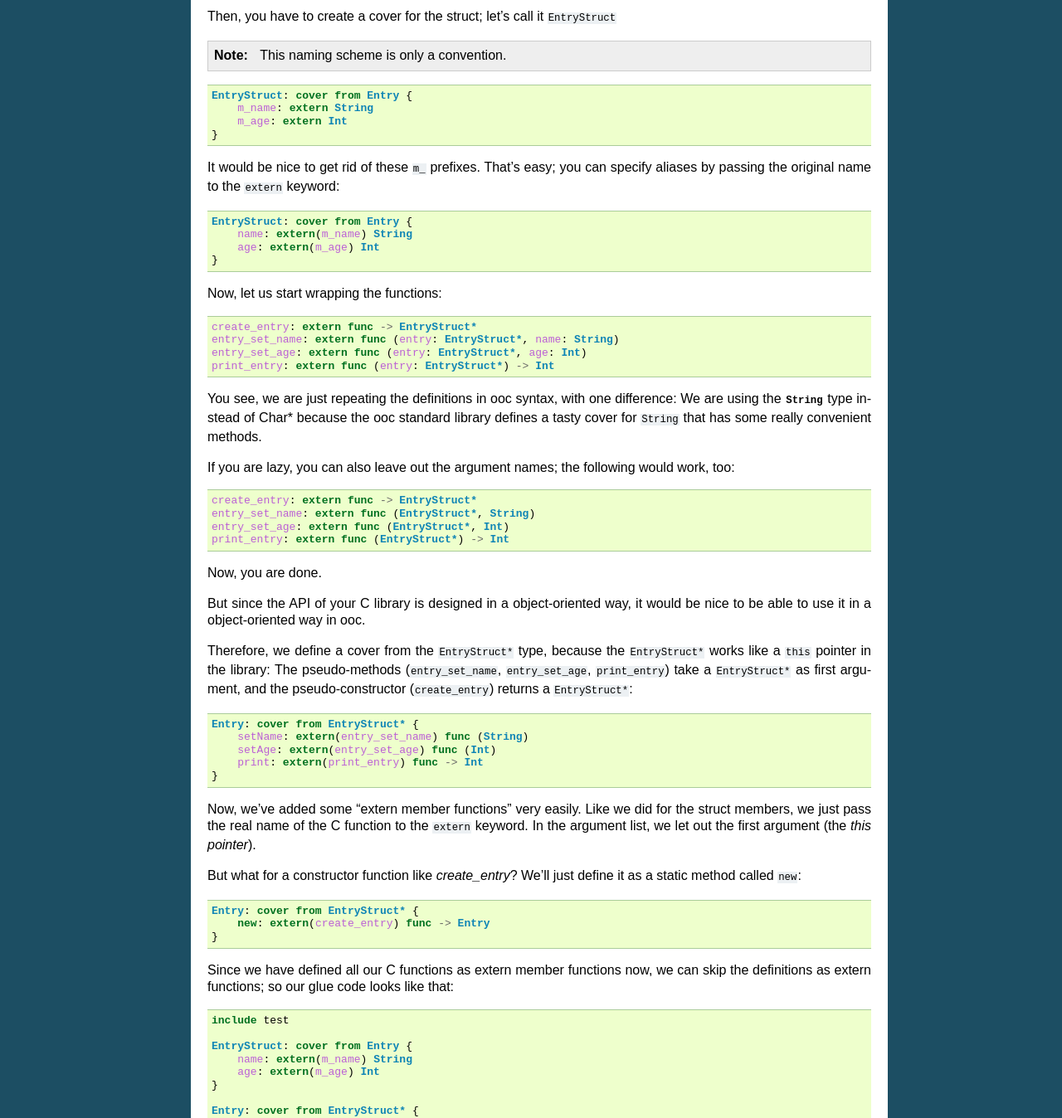
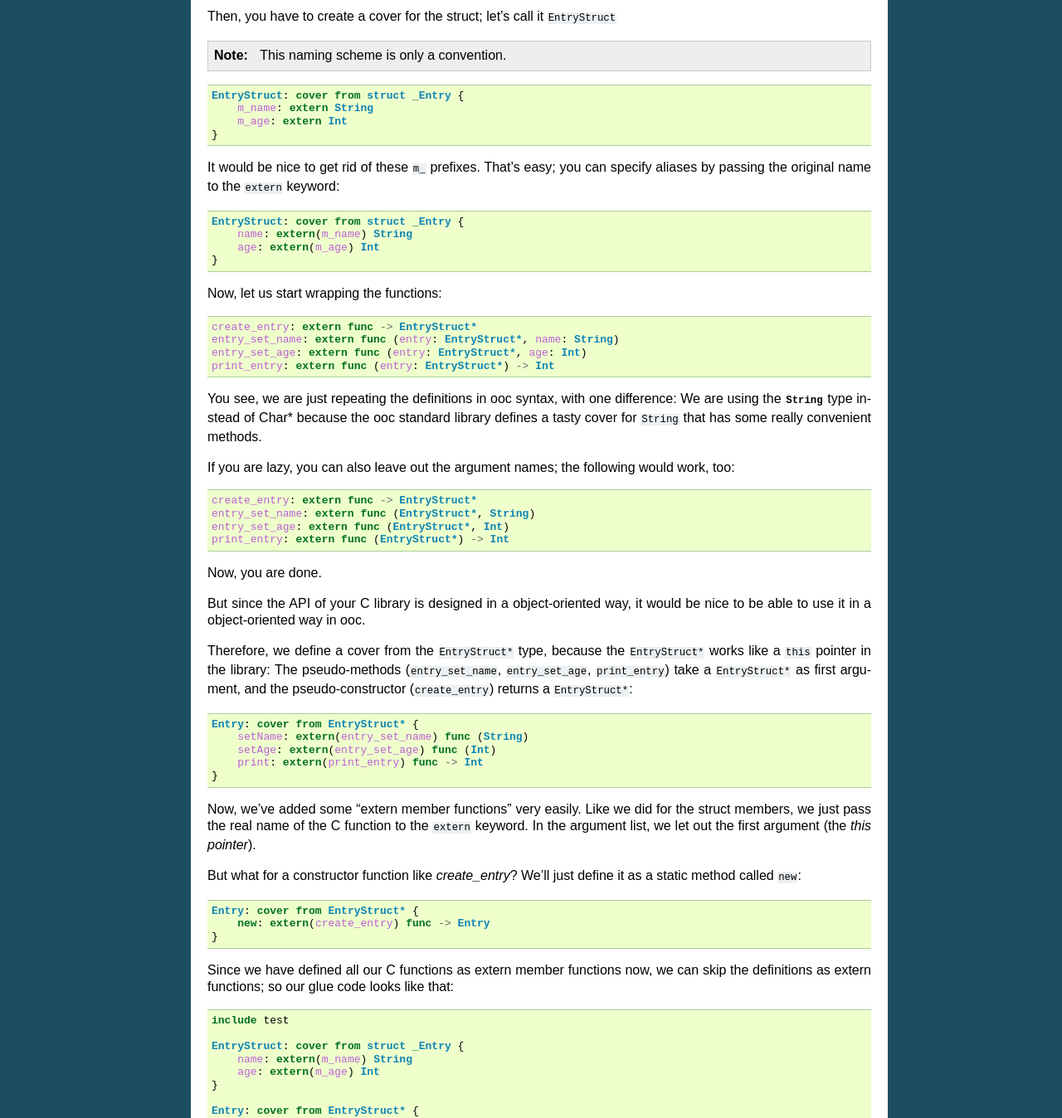
Before and after one commit to fasterthanlime/ooc-docs, a Sphinx documentation site: the page built from source/bindings.rst, in a window 1280 px wide. Shown: the part 427-1775 px from the top of the page at 83% size. Built offline with Sphinx 7.4.7, drawn with Linux system fonts in a browser that asks for light colours.

Commit message:
fixed typos with missing `struct`s

```diff
--- a/source/bindings.rst
+++ b/source/bindings.rst
@@ -28,7 +28,7 @@ Then, you have to create a cover for the struct; let's call it ``EntryStruct``
 
 ::
 
-    EntryStruct: cover from Entry {
+    EntryStruct: cover from struct _Entry {
 	m_name: extern String
 	m_age: extern Int
     }
@@ -36,7 +36,7 @@ Then, you have to create a cover for the struct; let's call it ``EntryStruct``
 It would be nice to get rid of these ``m_`` prefixes. That's easy; you can
 specify aliases by passing the original name to the ``extern`` keyword::
 
-    EntryStruct: cover from Entry {
+    EntryStruct: cover from struct _Entry {
 	name: extern(m_name) String
 	age: extern(m_age) Int
     }
@@ -96,7 +96,7 @@ that::
 
     include test
 
-    EntryStruct: cover from Entry {
+    EntryStruct: cover from struct _Entry {
 	name: extern(m_name) String
 	age: extern(m_age) Int
     }
```
